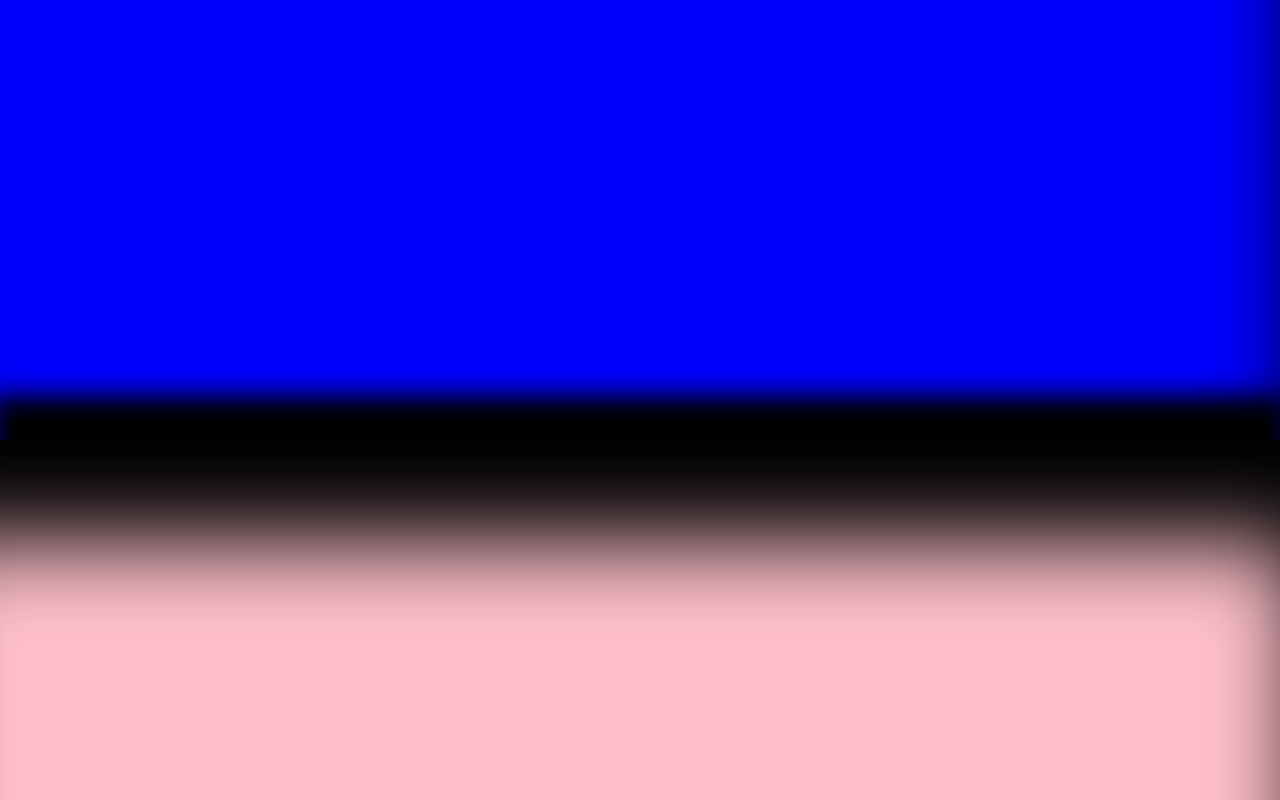
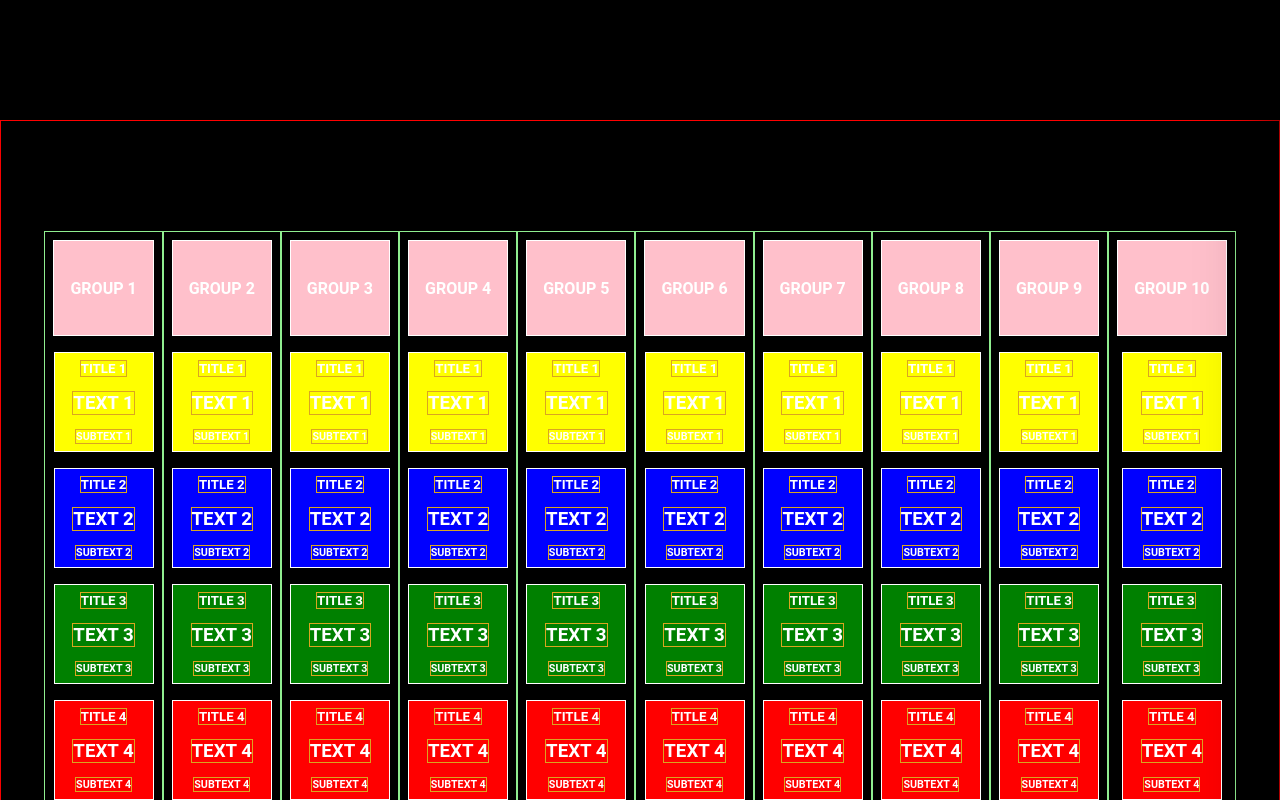
Before and after one commit to O-K-G/devpage, a Next.js app: page / in a window 1280 px wide. Shown: the part 1960-2760 px from the top of the page. Built offline with nearby package versions, Linux system fonts and the light colour scheme.

Commit message:
Add table.

```diff
--- a/components/section.js
+++ b/components/section.js
@@ -4,6 +4,7 @@ import getPosition from "./UI/getPosition";
 import textScaler from "./UI/textScaler";
 import Image from "next/image";
 import parallax from "./UI/parallax";
+import Table from "./table";
 
 const Section = (props) => {
   const [textPosition, setTextPosition] = useState(false);
@@ -34,6 +35,8 @@ const Section = (props) => {
           quality={100}
         />
       )}
+
+      {props.id === 3 && <Table /> }
 
       <div id={props.id}>
         <>
--- a/components/sectionsData.json
+++ b/components/sectionsData.json
@@ -23,10 +23,6 @@
   },
   {
     "id": 3,
-    "title": "MAIN TITLE",
-    "subtitle": "TEXT TEXT TEXT",
-    "smallSubtitle": "TEXT TEXT TEXT TEXT",
-    "backgroundColor": "blue",
     "paddingTop": "50vh",
     "zIndex": 3,
     "offsetValue": -0.05
--- /dev/null
+++ b/components/table.js
@@ -0,0 +1,220 @@
+import classes from "./table.module.css";
+import TableItem from "./tableItem";
+
+const Table = () => {
+  return (
+    <div className={classes.mainContainer}>
+      <TableItem
+        mainTitle="GROUP 1"
+        mainTitleBackgroundColor="pink"
+        item1BackgroundColor="yellow"
+        item2BackgroundColor="blue"
+        item3BackgroundColor="green"
+        item4BackgroundColor="red"
+        itemsTitle1="TITLE 1"
+        itemsText1="TEXT 1"
+        itemsSubText1="SUBTEXT 1"
+        itemsTitle2="TITLE 2"
+        itemsText2="TEXT 2"
+        itemsSubText2="SUBTEXT 2"
+        itemsTitle3="TITLE 3"
+        itemsText3="TEXT 3"
+        itemsSubText3="SUBTEXT 3"
+        itemsTitle4="TITLE 4"
+        itemsText4="TEXT 4"
+        itemsSubText4="SUBTEXT 4"
+      />
+
+      <TableItem
+        mainTitle="GROUP 2"
+        mainTitleBackgroundColor="pink"
+        item1BackgroundColor="yellow"
+        item2BackgroundColor="blue"
+        item3BackgroundColor="green"
+        item4BackgroundColor="red"
+        itemsTitle1="TITLE 1"
+        itemsText1="TEXT 1"
+        itemsSubText1="SUBTEXT 1"
+        itemsTitle2="TITLE 2"
+        itemsText2="TEXT 2"
+        itemsSubText2="SUBTEXT 2"
+        itemsTitle3="TITLE 3"
+        itemsText3="TEXT 3"
+        itemsSubText3="SUBTEXT 3"
+        itemsTitle4="TITLE 4"
+        itemsText4="TEXT 4"
+        itemsSubText4="SUBTEXT 4"
+      />
+
+      <TableItem
+        mainTitle="GROUP 3"
+        mainTitleBackgroundColor="pink"
+        item1BackgroundColor="yellow"
+        item2BackgroundColor="blue"
+        item3BackgroundColor="green"
+        item4BackgroundColor="red"
+        itemsTitle1="TITLE 1"
+        itemsText1="TEXT 1"
+        itemsSubText1="SUBTEXT 1"
+        itemsTitle2="TITLE 2"
+        itemsText2="TEXT 2"
+        itemsSubText2="SUBTEXT 2"
+        itemsTitle3="TITLE 3"
+        itemsText3="TEXT 3"
+        itemsSubText3="SUBTEXT 3"
+        itemsTitle4="TITLE 4"
+        itemsText4="TEXT 4"
+        itemsSubText4="SUBTEXT 4"
+      />
+
+      <TableItem
+        mainTitle="GROUP 4"
+        mainTitleBackgroundColor="pink"
+        item1BackgroundColor="yellow"
+        item2BackgroundColor="blue"
+        item3BackgroundColor="green"
+        item4BackgroundColor="red"
+        itemsTitle1="TITLE 1"
+        itemsText1="TEXT 1"
+        itemsSubText1="SUBTEXT 1"
+        itemsTitle2="TITLE 2"
+        itemsText2="TEXT 2"
+        itemsSubText2="SUBTEXT 2"
+        itemsTitle3="TITLE 3"
+        itemsText3="TEXT 3"
+        itemsSubText3="SUBTEXT 3"
+        itemsTitle4="TITLE 4"
+        itemsText4="TEXT 4"
+        itemsSubText4="SUBTEXT 4"
+      />
+
+      <TableItem
+        mainTitle="GROUP 5"
+        mainTitleBackgroundColor="pink"
+        item1BackgroundColor="yellow"
+        item2BackgroundColor="blue"
+        item3BackgroundColor="green"
+        item4BackgroundColor="red"
+        itemsTitle1="TITLE 1"
+        itemsText1="TEXT 1"
+        itemsSubText1="SUBTEXT 1"
+        itemsTitle2="TITLE 2"
+        itemsText2="TEXT 2"
+        itemsSubText2="SUBTEXT 2"
+        itemsTitle3="TITLE 3"
+        itemsText3="TEXT 3"
+        itemsSubText3="SUBTEXT 3"
+        itemsTitle4="TITLE 4"
+        itemsText4="TEXT 4"
+        itemsSubText4="SUBTEXT 4"
+      />
+
+      <TableItem
+        mainTitle="GROUP 6"
+        mainTitleBackgroundColor="pink"
+        item1BackgroundColor="yellow"
+        item2BackgroundColor="blue"
+        item3BackgroundColor="green"
+        item4BackgroundColor="red"
+        itemsTitle1="TITLE 1"
+        itemsText1="TEXT 1"
+        itemsSubText1="SUBTEXT 1"
+        itemsTitle2="TITLE 2"
+        itemsText2="TEXT 2"
+        itemsSubText2="SUBTEXT 2"
+        itemsTitle3="TITLE 3"
+        itemsText3="TEXT 3"
+        itemsSubText3="SUBTEXT 3"
+        itemsTitle4="TITLE 4"
+        itemsText4="TEXT 4"
+        itemsSubText4="SUBTEXT 4"
+      />
+
+      <TableItem
+        mainTitle="GROUP 7"
+        mainTitleBackgroundColor="pink"
+        item1BackgroundColor="yellow"
+        item2BackgroundColor="blue"
+        item3BackgroundColor="green"
+        item4BackgroundColor="red"
+        itemsTitle1="TITLE 1"
+        itemsText1="TEXT 1"
+        itemsSubText1="SUBTEXT 1"
+        itemsTitle2="TITLE 2"
+        itemsText2="TEXT 2"
+        itemsSubText2="SUBTEXT 2"
+        itemsTitle3="TITLE 3"
+        itemsText3="TEXT 3"
+        itemsSubText3="SUBTEXT 3"
+        itemsTitle4="TITLE 4"
+        itemsText4="TEXT 4"
+        itemsSubText4="SUBTEXT 4"
+      />
+
+      <TableItem
+        mainTitle="GROUP 8"
+        mainTitleBackgroundColor="pink"
+        item1BackgroundColor="yellow"
+        item2BackgroundColor="blue"
+        item3BackgroundColor="green"
+        item4BackgroundColor="red"
+        itemsTitle1="TITLE 1"
+        itemsText1="TEXT 1"
+        itemsSubText1="SUBTEXT 1"
+        itemsTitle2="TITLE 2"
+        itemsText2="TEXT 2"
+        itemsSubText2="SUBTEXT 2"
+        itemsTitle3="TITLE 3"
+        itemsText3="TEXT 3"
+        itemsSubText3="SUBTEXT 3"
+        itemsTitle4="TITLE 4"
+        itemsText4="TEXT 4"
+        itemsSubText4="SUBTEXT 4"
+      />
+
+      <TableItem
+        mainTitle="GROUP 9"
+        mainTitleBackgroundColor="pink"
+        item1BackgroundColor="yellow"
+        item2BackgroundColor="blue"
+        item3BackgroundColor="green"
+        item4BackgroundColor="red"
+        itemsTitle1="TITLE 1"
+        itemsText1="TEXT 1"
+        itemsSubText1="SUBTEXT 1"
+        itemsTitle2="TITLE 2"
+        itemsText2="TEXT 2"
+        itemsSubText2="SUBTEXT 2"
+        itemsTitle3="TITLE 3"
+        itemsText3="TEXT 3"
+        itemsSubText3="SUBTEXT 3"
+        itemsTitle4="TITLE 4"
+        itemsText4="TEXT 4"
+        itemsSubText4="SUBTEXT 4"
+      />
+
+      <TableItem
+        mainTitle="GROUP 10"
+        mainTitleBackgroundColor="pink"
+        item1BackgroundColor="yellow"
+        item2BackgroundColor="blue"
+        item3BackgroundColor="green"
+        item4BackgroundColor="red"
+        itemsTitle1="TITLE 1"
+        itemsText1="TEXT 1"
+        itemsSubText1="SUBTEXT 1"
+        itemsTitle2="TITLE 2"
+        itemsText2="TEXT 2"
+        itemsSubText2="SUBTEXT 2"
+        itemsTitle3="TITLE 3"
+        itemsText3="TEXT 3"
+        itemsSubText3="SUBTEXT 3"
+        itemsTitle4="TITLE 4"
+        itemsText4="TEXT 4"
+        itemsSubText4="SUBTEXT 4"
+      />
+    </div>
+  );
+};
+
+export default Table;
--- /dev/null
+++ b/components/table.module.css
@@ -0,0 +1,58 @@
+.mainContainer {
+  display: flex;
+  flex-flow: row wrap;
+  justify-content: center;
+  align-items: center;
+  align-content: center;
+  border: 1px solid red;
+  min-height: 100vh;
+  margin: 10vh 0 10vh 0;
+  height: auto;
+  width: 100%;
+  overflow: hidden;
+}
+
+.container {
+  display: flex;
+  flex-flow: column wrap;
+  justify-content: center;
+  align-items: center;
+  align-content: center;
+  border: 1px solid lightgreen;
+  padding: 0;
+  margin: 0;
+}
+
+.items {
+  flex: 1 1 1rem;
+  border: 1px solid white;
+  margin: 8px;
+  min-height: 100px;
+  min-width: 100px;
+  list-style-type: none;
+  display: flex;
+  flex-flow: column nowrap;
+  justify-content: center;
+  align-items: center;
+  align-content: center;
+  overflow: hidden;
+}
+
+.itemsTitle {
+    min-height: fit-content;
+    padding: 16px;
+}
+
+.itemsText {
+  display: block;
+  text-align: center;
+  border: 1px solid goldenrod;
+  margin: 7px;
+
+}
+
+@media only screen and (max-width: 1024px) {
+  .container {
+    width: 50%;
+  }
+}
--- /dev/null
+++ b/components/tableItem.js
@@ -0,0 +1,33 @@
+import classes from "./table.module.css";
+
+const TableItem = (props) => {
+  return (
+    <ul className={classes.container}>
+      <li className={`${classes.items} ${classes.itemsTitle}`} style={{backgroundColor: props.mainTitleBackgroundColor}}>
+        <h4>{props.mainTitle}</h4>
+      </li>
+      <li className={classes.items} style={{backgroundColor: props.item1BackgroundColor}}>
+        <h5 className={classes.itemsText}>{props.itemsTitle1}</h5>
+        <h3 className={classes.itemsText}>{props.itemsText1}</h3>
+        <h6 className={classes.itemsText}>{props.itemsSubText1}</h6>
+      </li>
+      <li className={classes.items} style={{backgroundColor: props.item2BackgroundColor}}>
+        <h5 className={classes.itemsText}>{props.itemsTitle2}</h5>
+        <h3 className={classes.itemsText}>{props.itemsText2}</h3>
+        <h6 className={classes.itemsText}>{props.itemsSubText2}</h6>
+      </li>
+      <li className={classes.items} style={{backgroundColor: props.item3BackgroundColor}}>
+        <h5 className={classes.itemsText}>{props.itemsTitle3}</h5>
+        <h3 className={classes.itemsText}>{props.itemsText3}</h3>
+        <h6 className={classes.itemsText}>{props.itemsSubText3}</h6>
+      </li>
+      <li className={classes.items} style={{backgroundColor: props.item4BackgroundColor}}>
+        <h5 className={classes.itemsText}>{props.itemsTitle4}</h5>
+        <h3 className={classes.itemsText}>{props.itemsText4}</h3>
+        <h6 className={classes.itemsText}>{props.itemsSubText4}</h6>
+      </li>
+    </ul>
+  );
+};
+
+export default TableItem;
```
